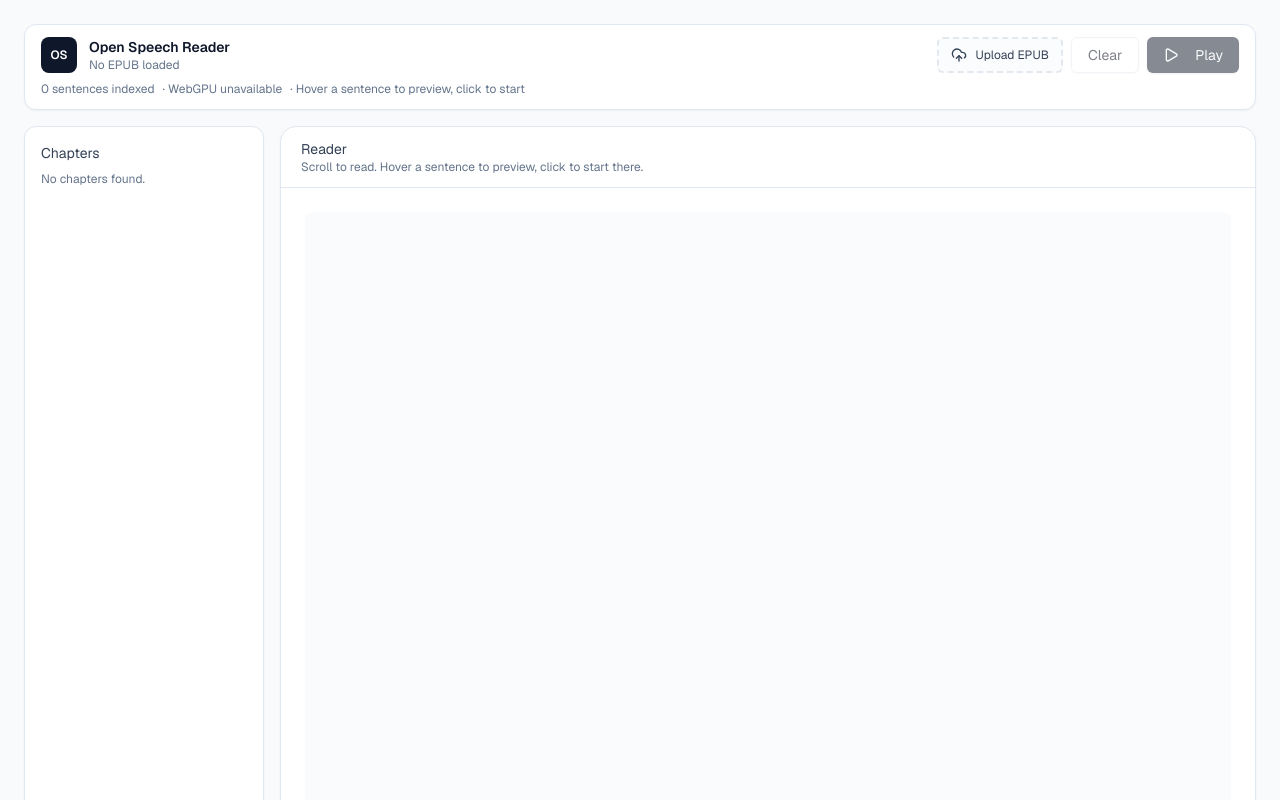
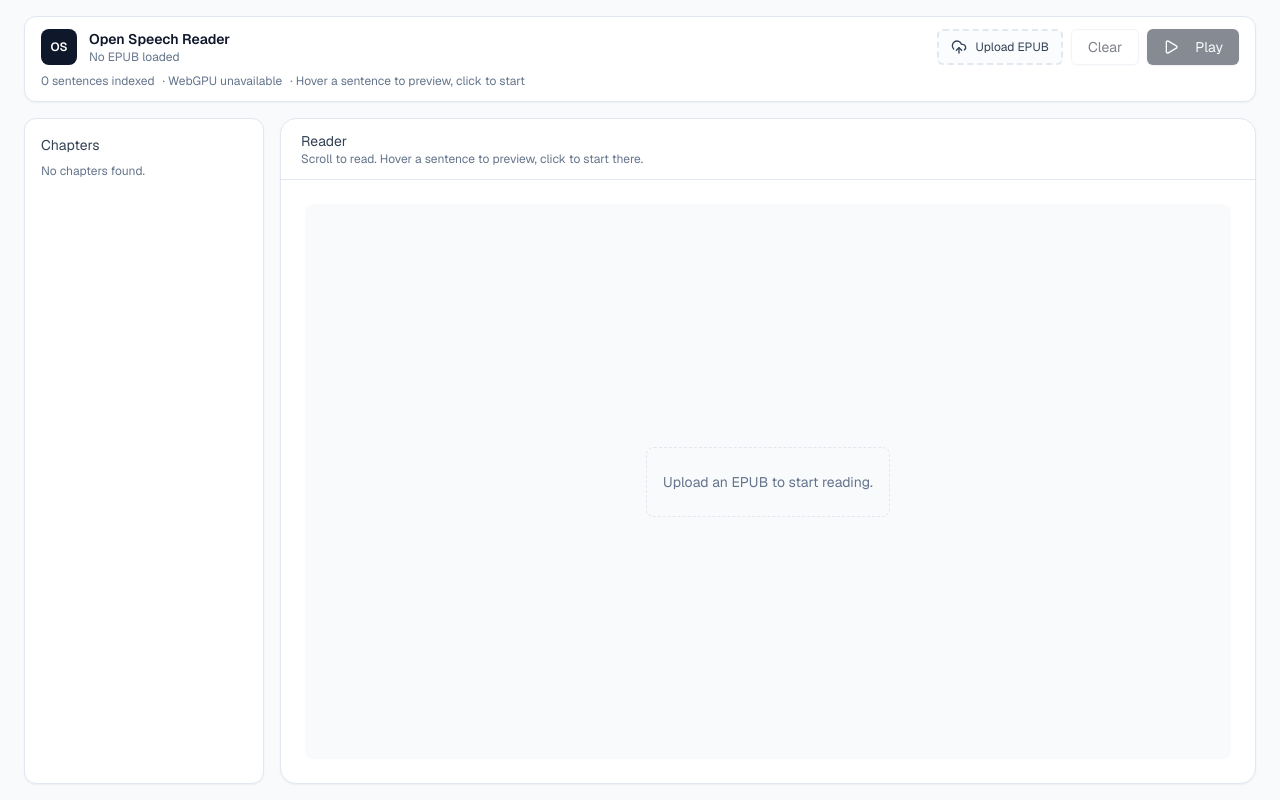
Before and after one commit to 13point5/open-speechify, a React (Vite) app: page / in a window 1280 px wide. Shown: the top 800 px of the page. Built offline with nearby package versions, Linux system fonts and the light colour scheme; what @jax-js/jax, @jax-js/loaders would draw is missing.

Commit message:
fix reader layout to fill viewport

```diff
--- a/src/components/EpubReader.tsx
+++ b/src/components/EpubReader.tsx
@@ -991,9 +991,11 @@ export function EpubReader() {
     return "Play";
   }, [isPaused, isPlaying]);
 
+  const showReaderHeader = !activeChapterHref;
+
   return (
-    <div className="min-h-screen bg-slate-50">
-      <div className="mx-auto flex w-full max-w-7xl flex-col gap-4 px-6 py-6">
+    <div className="h-screen overflow-hidden bg-slate-50">
+      <div className="mx-auto flex h-full w-full max-w-7xl flex-col gap-4 px-6 py-4">
         <div className="rounded-xl border bg-white px-4 py-3 shadow-sm">
           <div className="flex flex-col gap-3 lg:flex-row lg:items-center lg:justify-between">
             <div className="flex items-center gap-3">
@@ -1075,12 +1077,12 @@ export function EpubReader() {
           </Alert>
         )}
 
-        <div className="grid gap-4 lg:grid-cols-[240px_1fr]">
-          <aside className="rounded-xl border bg-white p-4 shadow-sm">
+        <div className="grid flex-1 min-h-0 gap-4 lg:grid-cols-[240px_1fr]">
+          <aside className="flex min-h-0 flex-col rounded-xl border bg-white p-4 shadow-sm">
             <div className="mb-2 flex items-center justify-between">
               <p className="text-sm font-medium text-slate-700">Chapters</p>
             </div>
-            <div className="max-h-[70vh] overflow-y-auto pr-1 text-sm">
+            <div className="flex-1 min-h-0 overflow-y-auto pr-1 text-sm">
               {toc.length ? (
                 renderTocItems(toc)
               ) : (
@@ -1091,28 +1093,35 @@ export function EpubReader() {
             </div>
           </aside>
 
-          <section className="rounded-2xl border bg-white shadow-sm">
+          <section className="flex min-h-0 flex-col rounded-2xl border bg-white shadow-sm">
+            {showReaderHeader && (
               <div className="border-b px-5 py-3">
                 <p className="text-sm font-medium text-slate-700">Reader</p>
                 <p className="text-xs text-muted-foreground">
                   Scroll to read. Hover a sentence to preview, click to start there.
                 </p>
               </div>
-            <div className="p-6">
+            )}
+            <div className={`flex-1 min-h-0 ${showReaderHeader ? "p-6" : "p-0"}`}>
               <div
-                ref={viewerRef}
-                className="relative h-[75vh] rounded-lg bg-slate-50/70"
-              />
+                className={`relative h-full overflow-hidden bg-slate-50 ${
+                  showReaderHeader ? "rounded-lg" : "rounded-2xl"
+                }`}
+              >
+                <div ref={viewerRef} className="absolute inset-0" />
                 {!fileName && !isLoading && (
-                <div className="mt-6 rounded-lg border border-dashed bg-slate-50 px-4 py-6 text-center text-sm text-muted-foreground">
+                  <div className="absolute inset-0 flex items-center justify-center">
+                    <div className="rounded-lg border border-dashed bg-slate-50 px-4 py-6 text-center text-sm text-muted-foreground">
                       Upload an EPUB to start reading.
+                    </div>
                   </div>
                 )}
                 {isLoading && (
-                <div className="mt-6 text-sm text-muted-foreground">
+                  <div className="absolute inset-0 flex items-center justify-center text-sm text-muted-foreground">
                     Loading EPUB...
                   </div>
                 )}
+              </div>
             </div>
           </section>
         </div>
```
Lines whose indentation alone changed are shown as unchanged.
